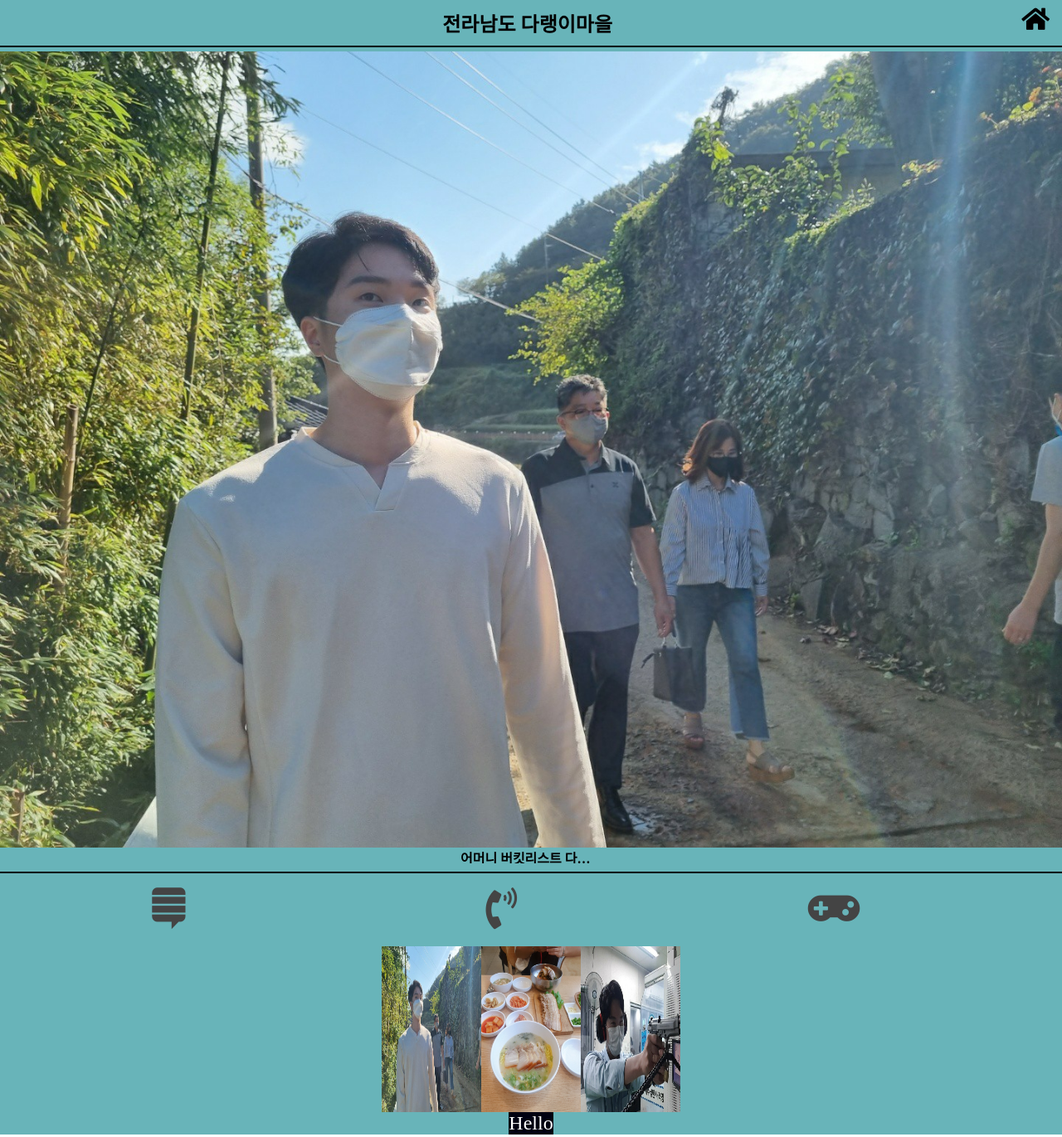
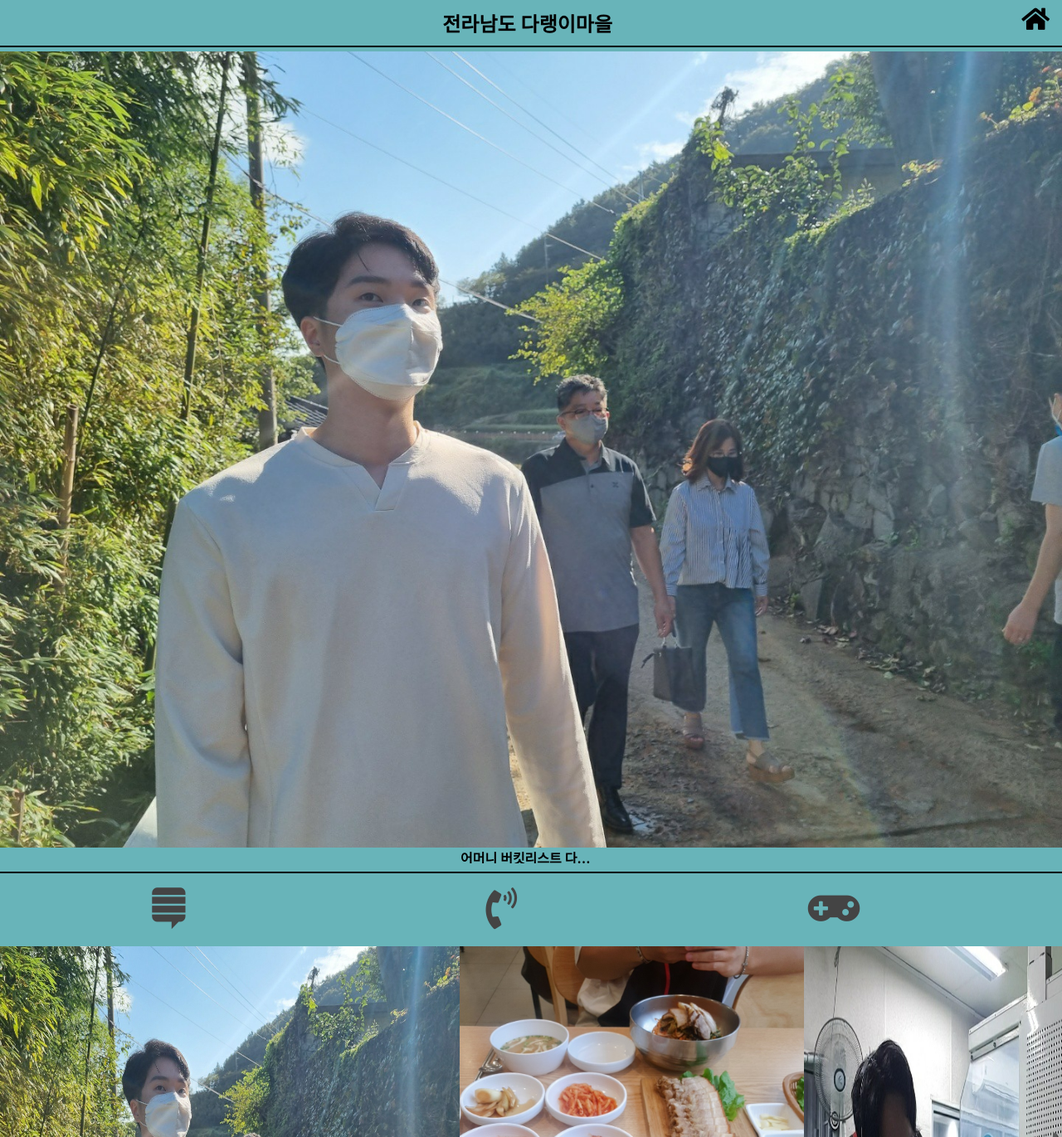
Before and after one commit to BonggilB/profile, a plain HTML site: page gallery-1.html in a window 1280 px wide. Shown: the top 1371 px of the page at 83% size. Drawn offline with Linux system fonts and the light colour scheme.

Commit message:
Add files via upload

```diff
--- a/css/default.css
+++ b/css/default.css
@@ -55,8 +55,8 @@
     display:flex;
 }
 .gallery img{
-    width:120px;
-    height:140px;
+    width:100%;
+    height:100%;
     overflow:hidden;
 }
 .footer{
--- a/css/gallery-2.css
+++ b/css/gallery-2.css
@@ -16,7 +16,7 @@
     }
 
     .gallery img{
-        width:120px;
-        height:200px;
+        width:100%;
+        height:100%;
         overflow:hidden;
     }
--- a/css/gallery.css
+++ b/css/gallery.css
@@ -16,7 +16,7 @@
     }
 
     .gallery img{
-        width:120px;
-        height:200px;
+        width:100%;
+        height:100%;
         overflow:hidden;
     }
```
